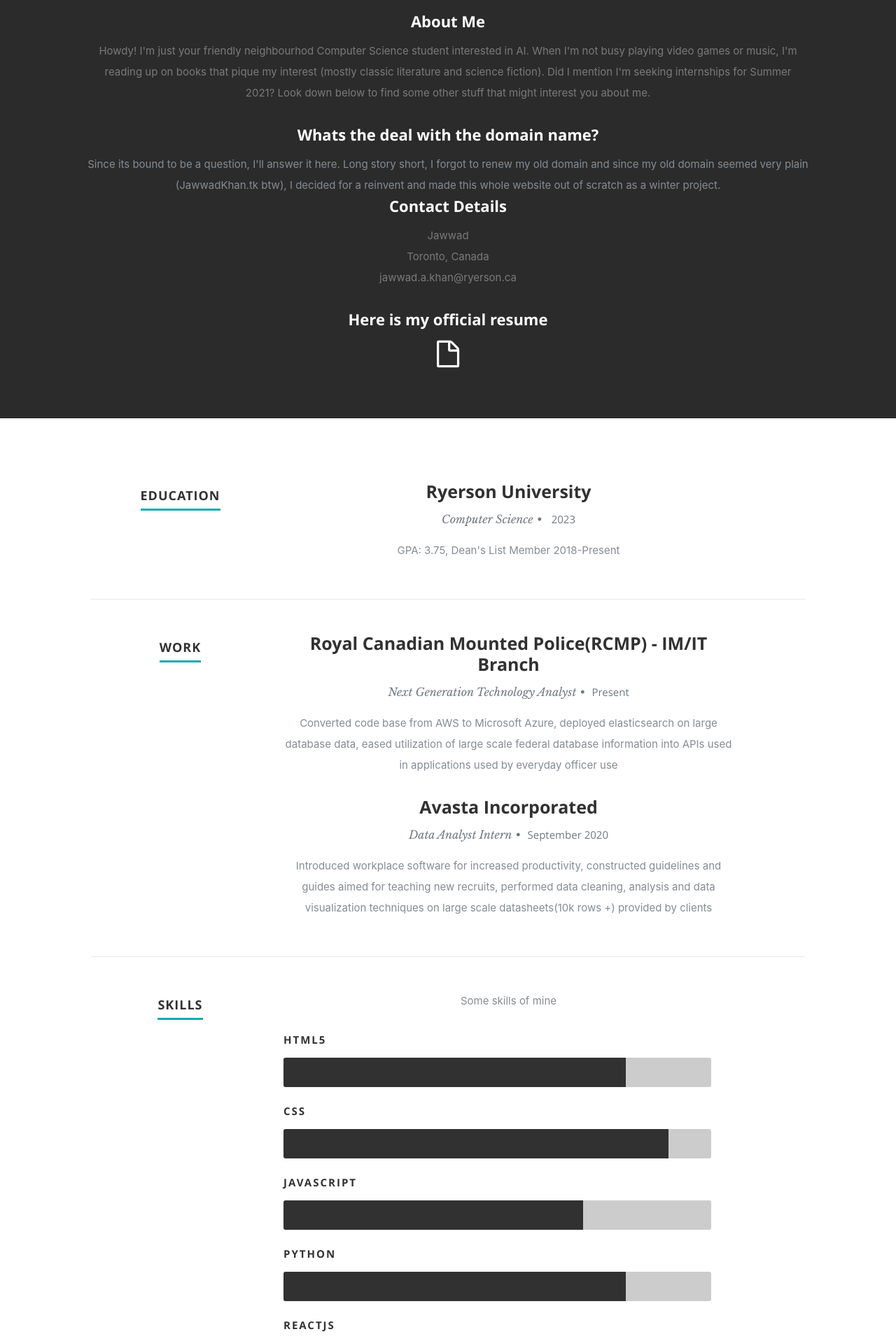
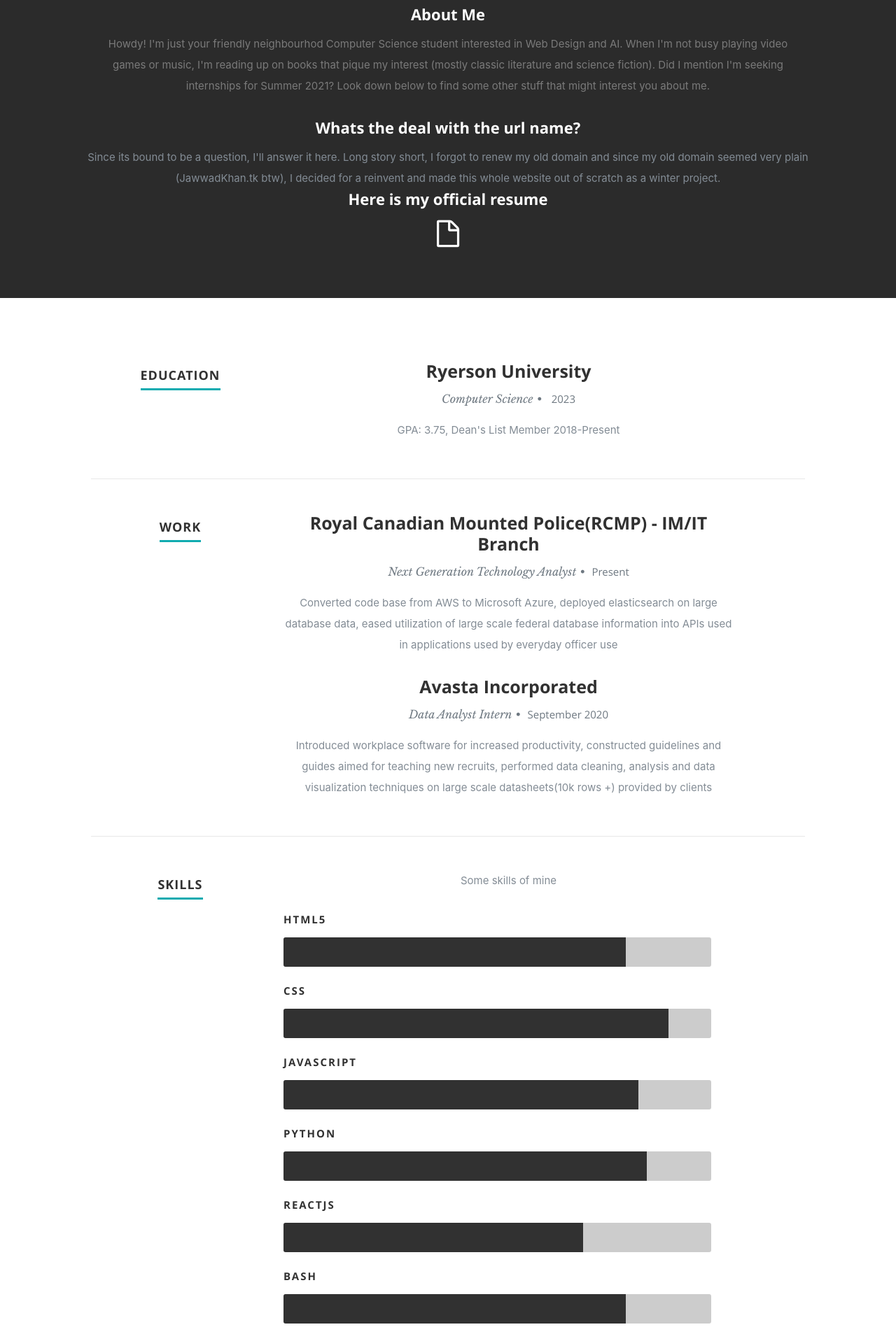
Before and after one commit to JawwadK/react-portfolio, a React (Create React App) app: page / in a window 1280 px wide. Shown: the part 880-2797 px from the top of the page at 70% size. Built offline with nearby package versions, Linux system fonts and the light colour scheme.

Commit message:
Added more to contact us, reduced about, updated resumeData and changed css

```diff
--- a/public/css/layout.css
+++ b/public/css/layout.css
@@ -58,7 +58,7 @@
 
 header .banner-text { width: 100%; }
 header .banner-text h1 {
-   font: 100px/1.1em 'opensans-bold', sans-serif;
+   font: 90px/1.1em 'opensans-bold', sans-serif;
    color: #fff;
    letter-spacing: -2px;
    margin: 0 auto 18px auto;
@@ -179,7 +179,7 @@
 }
 
 ul#nav li a:active { background-color: transparent !important; }
-ul#nav li.current a { color: #F06000; }
+ul#nav li.current a { color: #00a895; }
 
 
 /* ------------------------------------------------------------------ */
@@ -188,7 +188,7 @@
 
 #about {
    background: #2B2B2B;
-   padding-top: 96px;
+   padding-top: 86px;
    padding-bottom: 66px;
    overflow: hidden;
 }
@@ -346,17 +346,17 @@
   	-webkit-animation: html5 2s ease;
 }
 .jquery {
-  	width: 50%;
+  	width: 65%;
   	-moz-animation: jquery 2s ease;
   	-webkit-animation: jquery 2s ease;
 }
 .javascript {
-   width: 70%;
+   width: 83%;
    -moz-animation: javascript 2s ease;
    -webkit-animation: javascript 2s ease;
 }
 .python {
-   width: 80%;
+   width: 85%;
    -moz-animation: python 2s ease;
    -webkit-animation: python 2s ease;
 }
@@ -366,7 +366,7 @@
    -webkit-animation: reactjs 2s ease;
 }
 .bash {
-   width: 70%;
+   width: 80%;
    -moz-animation: bash 2s ease;
    -webkit-animation: bash 2s ease;
 }
@@ -845,7 +845,11 @@
 #contact h4 {
    font: 16px/24px 'opensans-bold', sans-serif;
    color: #EBEEEE;
+   margin-left: 27%;
+   padding-right: 10px;
    margin-bottom: 6px;
+   text-align: left;
+   float: left;
 }
 #contact p.lead {
    font: 18px/36px 'opensans-light', sans-serif;
--- a/src/components/About.js
+++ b/src/components/About.js
@@ -6,26 +6,13 @@
             <section id="about">
                 <div className="row">
                     <h2>About Me</h2>
-                    <p>
-                        {
-                            resumeData.aboutme
-                        }
-                    </p>
+                    <p>{resumeData.aboutme}</p>
                     <div className="row">
-                        <h2>Whats the deal with the domain name?</h2>
+                        <h2>Whats the deal with the url name?</h2>
                         <span>{resumeData.domainExplanation}</span>
                         <br></br>
                     </div>
-                    <div className="row">
-                            <h2>Contact Details</h2>
-                            <p className="address">
-                                <span>{resumeData.name}</span>
-                                <br></br>
-                                <span>{resumeData.address}</span>
-                                <br></br>
-                                <span>{resumeData.email}</span>
-                            </p>
-                        </div>
+
                     </div>
                     <div className="row">
                         <h2>Here is my official resume</h2>
--- a/src/components/ContactUs.js
+++ b/src/components/ContactUs.js
@@ -14,8 +14,17 @@
                 <div className="row">
                     <aside className="eight columns footer-widgets">
                         <div className="widget">
-                            <h4> LinkedIn:
+                            <h4> Name: &nbsp; {resumeData.name} </h4>
+                            <br></br>
+                            <h4> Address: &nbsp; {resumeData.address}</h4>
+                            <br></br>
+                            <h4> Email: &nbsp; {resumeData.email}</h4>
+                            <br></br>
+                            <h4> LinkedIn: &nbsp;
                                 {resumeData.linkedinId}
+                            </h4>
+                            <h4> Github: &nbsp;
+                                {resumeData.githubId}
                             </h4>
                         </div>
                     </aside>
--- a/src/resumeData.js
+++ b/src/resumeData.js
@@ -24,7 +24,7 @@
             "className":"fa fa-twitter fa-2x"
         }*/
     ],
-    "aboutme":"Howdy! I'm just your friendly neighbourhod Computer Science student interested in AI. When I'm not busy playing video games or music, I'm reading up on books that pique my interest (mostly classic literature and science fiction). Did I mention I'm seeking internships for Summer 2021? Look down below to find some other stuff that might interest you about me.",
+    "aboutme":"Howdy! I'm just your friendly neighbourhod Computer Science student interested in Web Design and AI. When I'm not busy playing video games or music, I'm reading up on books that pique my interest (mostly classic literature and science fiction). Did I mention I'm seeking internships for Summer 2021? Look down below to find some other stuff that might interest you about me.",
     "address":"Toronto, Canada",
     "resumeLink":"pdfs/Resume_Jawwad_Khan.pdf",
     "resumeIconClassName":"fa fa-file-o fa-3x",
```
Also changed, not shown: 1 other file (tests, documents, lock files or other folders).
